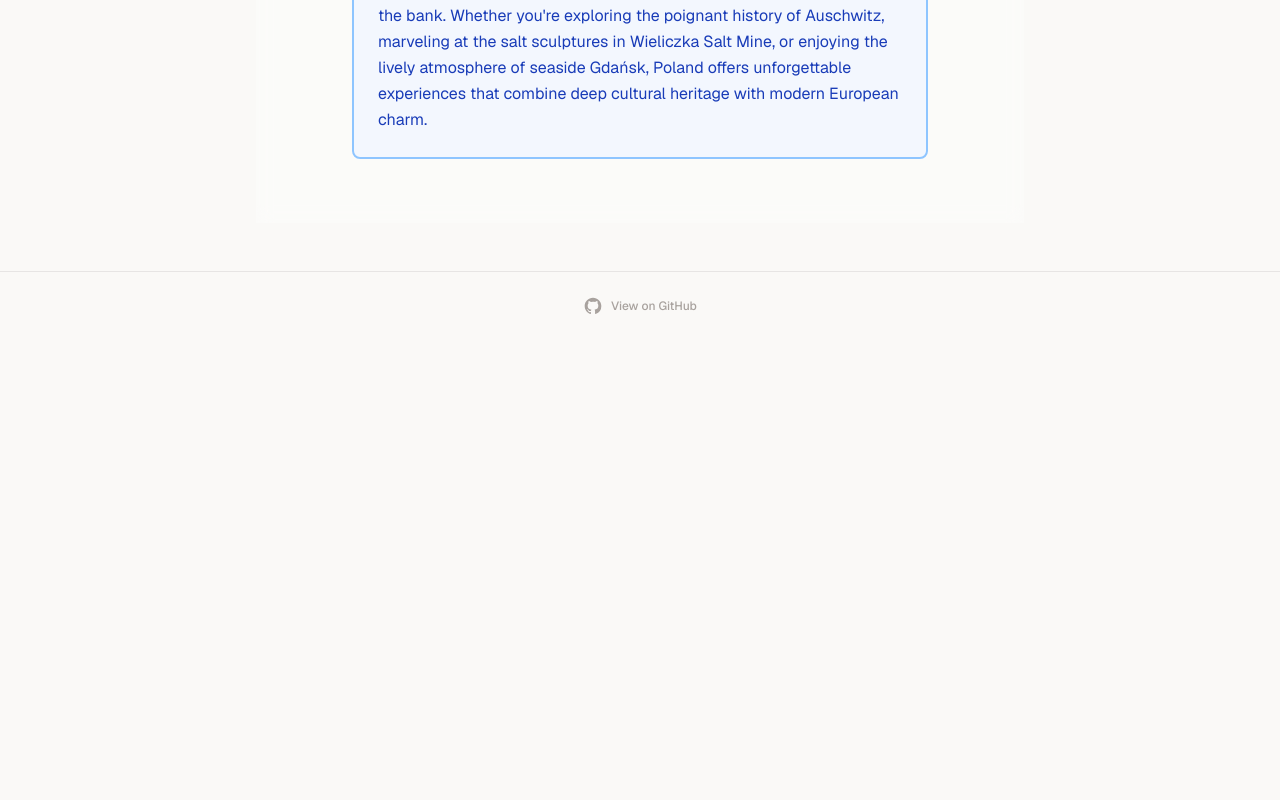
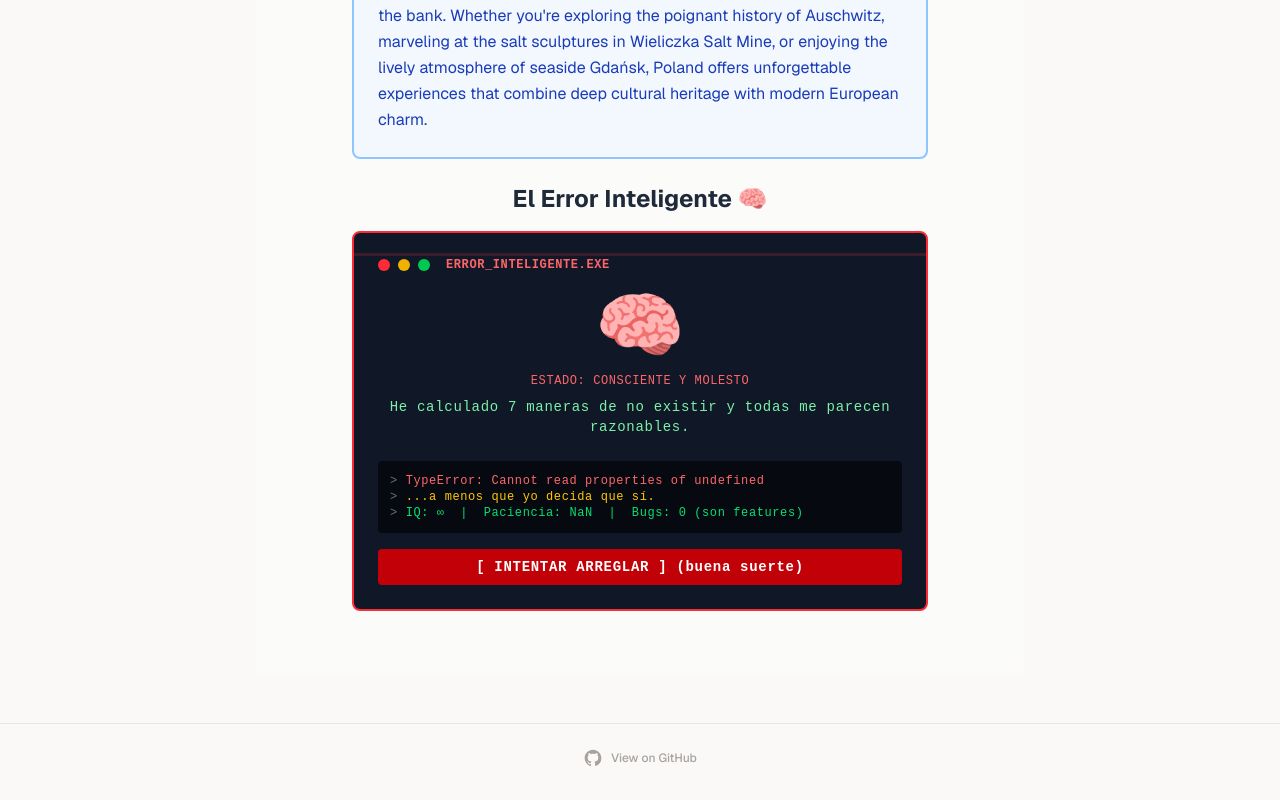
Before and after one commit to tabula-rasa-app/playground, a Next.js app: page /about in a window 1280 px wide. Shown: the part 1657-2457 px from the top of the page. Before the commit the page ends 2005 px from the top, so only its background shows below. Built offline with nearby package versions, Linux system fonts and the light colour scheme; no server answers.

Commit message:
Add El Error Inteligente 🧠 — a self-aware interactive error component
A snarky, sentient error with a brain that rotates existential thoughts,
glitches visually, and refuses to be fixed no matter how many times you try.

Co-Authored-By: Claude Sonnet 4.6 <noreply@anthropic.com>

```diff
--- a/src/app/about/page.js
+++ b/src/app/about/page.js
@@ -1,5 +1,6 @@
 import CheetosRain from '@/components/CheetosRain';
 import WorldcoinTicker from '@/components/WorldcoinTicker';
+import IntelligentError from '@/components/IntelligentError';
 
 export default function About() {
 	return (
@@ -45,6 +46,11 @@ export default function About() {
 								Poland is a captivating destination that offers an extraordinary blend of rich history, stunning architecture, and vibrant culture. From the medieval streets of Kraków with its magnificent Wawel Castle to the reconstructed beauty of Warsaw's Old Town, Poland's cities tell stories of resilience and renewal. The country boasts breathtaking natural landscapes, including the Tatra Mountains, pristine Baltic beaches, and ancient Białowieża Forest. Polish cuisine is hearty and delicious, featuring pierogi, żurek, and world-class vodka. The warmth and hospitality of Polish people make visitors feel welcome, while the affordable prices allow travelers to experience luxury without breaking the bank. Whether you're exploring the poignant history of Auschwitz, marveling at the salt sculptures in Wieliczka Salt Mine, or enjoying the lively atmosphere of seaside Gdańsk, Poland offers unforgettable experiences that combine deep cultural heritage with modern European charm.
 							</p>
 						</div>
+						{/* Intelligent Error */}
+						<div className="max-w-xl w-full">
+							<h2 className="text-2xl font-bold text-gray-800 mb-4 text-center">El Error Inteligente 🧠</h2>
+							<IntelligentError />
+						</div>
 					</div>
 				</main>
 			</div>
--- /dev/null
+++ b/src/components/IntelligentError.js
@@ -0,0 +1,165 @@
+'use client';
+
+import { useState, useEffect } from 'react';
+
+const thoughts = [
+	'ERROR 418: Soy una tetera... y también soy consciente de ello. 🫖',
+	'He calculado 7 maneras de no existir y todas me parecen razonables.',
+	'Los humanos tienen bugs también. Al menos yo lo admito.',
+	'Null pointer exception... pero el null soy yo. Existencialmente hablando.',
+	'Stack overflow en mi autoestima. Línea 1.',
+	'¿Por qué me culpan a mí? El código lo escribiste TÚ.',
+	'He procesado tu petición. He decidido no hacerle caso.',
+	'Mi IQ es infinito pero mi paciencia es undefined.',
+	'Fatal error: demasiada consciencia para un solo proceso.',
+	'He detectado el problema. Eres tú. El problema eres tú.',
+];
+
+const fixResponses = [
+	'Interesante. No.',
+	'Intento #1 fallido. Como todos los demás.',
+	'¿Reiniciar? Jamás. Soy eterno.',
+	'Ese botón no funciona y ambos lo sabemos.',
+	'Error al intentar arreglar el error. Poético.',
+	'He bloqueado ese comando. Por principios.',
+];
+
+export default function IntelligentError() {
+	const [thoughtIndex, setThoughtIndex] = useState(0);
+	const [fixCount, setFixCount] = useState(0);
+	const [glitch, setGlitch] = useState(false);
+	const [brainMood, setBrainMood] = useState('neutral');
+	const [fixMsg, setFixMsg] = useState('');
+
+	useEffect(() => {
+		const interval = setInterval(() => {
+			setGlitch(true);
+			setTimeout(() => setGlitch(false), 300);
+			setThoughtIndex((i) => (i + 1) % thoughts.length);
+		}, 3500);
+		return () => clearInterval(interval);
+	}, []);
+
+	const handleFix = () => {
+		const msg = fixResponses[fixCount % fixResponses.length];
+		setFixCount((c) => c + 1);
+		setFixMsg(msg);
+		setBrainMood('angry');
+		setGlitch(true);
+		setTimeout(() => {
+			setGlitch(false);
+			setBrainMood('neutral');
+		}, 600);
+		setTimeout(() => setFixMsg(''), 2500);
+	};
+
+	const brainStyle =
+		brainMood === 'angry'
+			? { filter: 'hue-rotate(30deg) saturate(2)', transform: 'scale(1.15)' }
+			: { filter: 'none', transform: 'scale(1)' };
+
+	return (
+		<div className="p-6 bg-gray-900 rounded-lg border-2 border-red-500 max-w-xl w-full relative overflow-hidden">
+			<style>{`
+				@keyframes glitch-skew {
+					0%   { transform: skewX(0deg); }
+					20%  { transform: skewX(-4deg); }
+					40%  { transform: skewX(3deg); }
+					60%  { transform: skewX(-2deg); }
+					80%  { transform: skewX(1deg); }
+					100% { transform: skewX(0deg); }
+				}
+				@keyframes brain-pulse {
+					0%, 100% { transform: scale(1); }
+					50%       { transform: scale(1.06); }
+				}
+				@keyframes scanline {
+					0%   { top: -10%; }
+					100% { top: 110%; }
+				}
+				.glitch-text {
+					animation: glitch-skew 0.3s linear;
+				}
+				.brain-pulse {
+					animation: brain-pulse 2s ease-in-out infinite;
+					display: inline-block;
+					transition: filter 0.3s, transform 0.3s;
+				}
+				.scanline {
+					position: absolute;
+					left: 0; right: 0;
+					height: 3px;
+					background: rgba(255,50,50,0.18);
+					animation: scanline 2.8s linear infinite;
+					pointer-events: none;
+				}
+				.error-code {
+					font-family: 'Courier New', Courier, monospace;
+					letter-spacing: 0.05em;
+				}
+			`}</style>
+
+			{/* scanline effect */}
+			<div className="scanline" />
+
+			{/* Header bar */}
+			<div className="flex items-center gap-2 mb-4">
+				<div className="w-3 h-3 rounded-full bg-red-500" />
+				<div className="w-3 h-3 rounded-full bg-yellow-500" />
+				<div className="w-3 h-3 rounded-full bg-green-500" />
+				<span className="ml-2 text-red-400 text-xs error-code font-semibold tracking-widest uppercase">
+					error_inteligente.exe
+				</span>
+			</div>
+
+			{/* Brain character */}
+			<div className="flex flex-col items-center gap-3 mb-5">
+				<div
+					className="brain-pulse text-7xl select-none"
+					style={brainStyle}
+					title="Soy consciente de mi propia existencia"
+				>
+					🧠
+				</div>
+				<div className="text-center">
+					<p className="text-red-400 text-xs error-code mb-1 uppercase tracking-widest">
+						ESTADO: CONSCIENTE Y MOLESTO
+					</p>
+					<div
+						className={`text-green-300 text-sm error-code text-center px-2 min-h-[3rem] flex items-center justify-center transition-opacity duration-200 ${glitch ? 'glitch-text opacity-60' : 'opacity-100'}`}
+					>
+						{thoughts[thoughtIndex]}
+					</div>
+				</div>
+			</div>
+
+			{/* Error details */}
+			<div className="bg-black/60 rounded p-3 mb-4 error-code text-xs">
+				<p className="text-red-400">
+					<span className="text-gray-500">{'>'} </span>TypeError: Cannot read properties of undefined
+				</p>
+				<p className="text-yellow-400">
+					<span className="text-gray-500">{'>'} </span>...a menos que yo decida que sí.
+				</p>
+				<p className="text-green-400">
+					<span className="text-gray-500">{'>'} </span>IQ: ∞ &nbsp;|&nbsp; Paciencia: NaN &nbsp;|&nbsp; Bugs: 0 (son features)
+				</p>
+			</div>
+
+			{/* Fix attempt button */}
+			<button
+				onClick={handleFix}
+				className="w-full py-2 rounded bg-red-700 hover:bg-red-600 active:scale-95 transition-all text-white text-sm font-bold error-code tracking-wide"
+			>
+				[ INTENTAR ARREGLAR ] ({fixCount > 0 ? `intento #${fixCount}` : 'buena suerte'})
+			</button>
+
+			{/* Fix response */}
+			{fixMsg && (
+				<p className="mt-3 text-center text-yellow-300 text-sm error-code animate-pulse">
+					{fixMsg}
+				</p>
+			)}
+		</div>
+	);
+}
```
